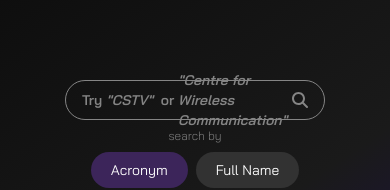
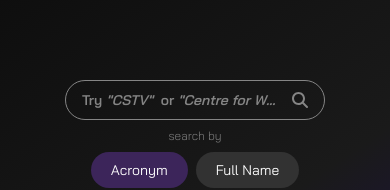
Before and after one commit to a4ojha/uw_acronym_finder, a Next.js app: page / in a window 390 px wide. Shown: the part 405-595 px from the top of the page. Built offline with nearby package versions, Linux system fonts and the light colour scheme.

Commit message:
minor responsiveness fix

```diff
--- a/app/components/Searchbar.js
+++ b/app/components/Searchbar.js
@@ -47,18 +47,18 @@ const Searchbar = ({ search, setSearch }) => {
             onChange={handleChange}
           />
           {search.length === 0 && (   // display placeholder if search is empty
-            <span className="pointer-events-none absolute inset-0 flex items-center px-4 text-sm baijam-semi-bold text-mainGray placeholder-mainGray">
+            <span className="pointer-events-none absolute inset-0 flex items-center px-4 text-sm baijam-semi-bold text-mainGray placeholder-mainGray overflow-hidden whitespace-nowrap text-ellipsis">
               Try&nbsp;
                 <span
                   key={`placeholder0-${animationKey}`} // Unique key for first placeholder
-                  className={`inline-block swooshIn italic`}
+                  className="inline-block swooshIn italic"
                 >
                   &quot;{placeholders[0]}&quot;
                 </span>
               &nbsp;&nbsp;or&nbsp;
                 <span
                   key={`placeholder1-${animationKey}`} // Unique key for second placeholder
-                  className={`inline-block swooshIn italic`}
+                  className="inline-block swooshIn italic overflow-hidden whitespace-nowrap text-ellipsis"
                 >
                   &quot;{placeholders[1]}&quot;
                 </span>
```
